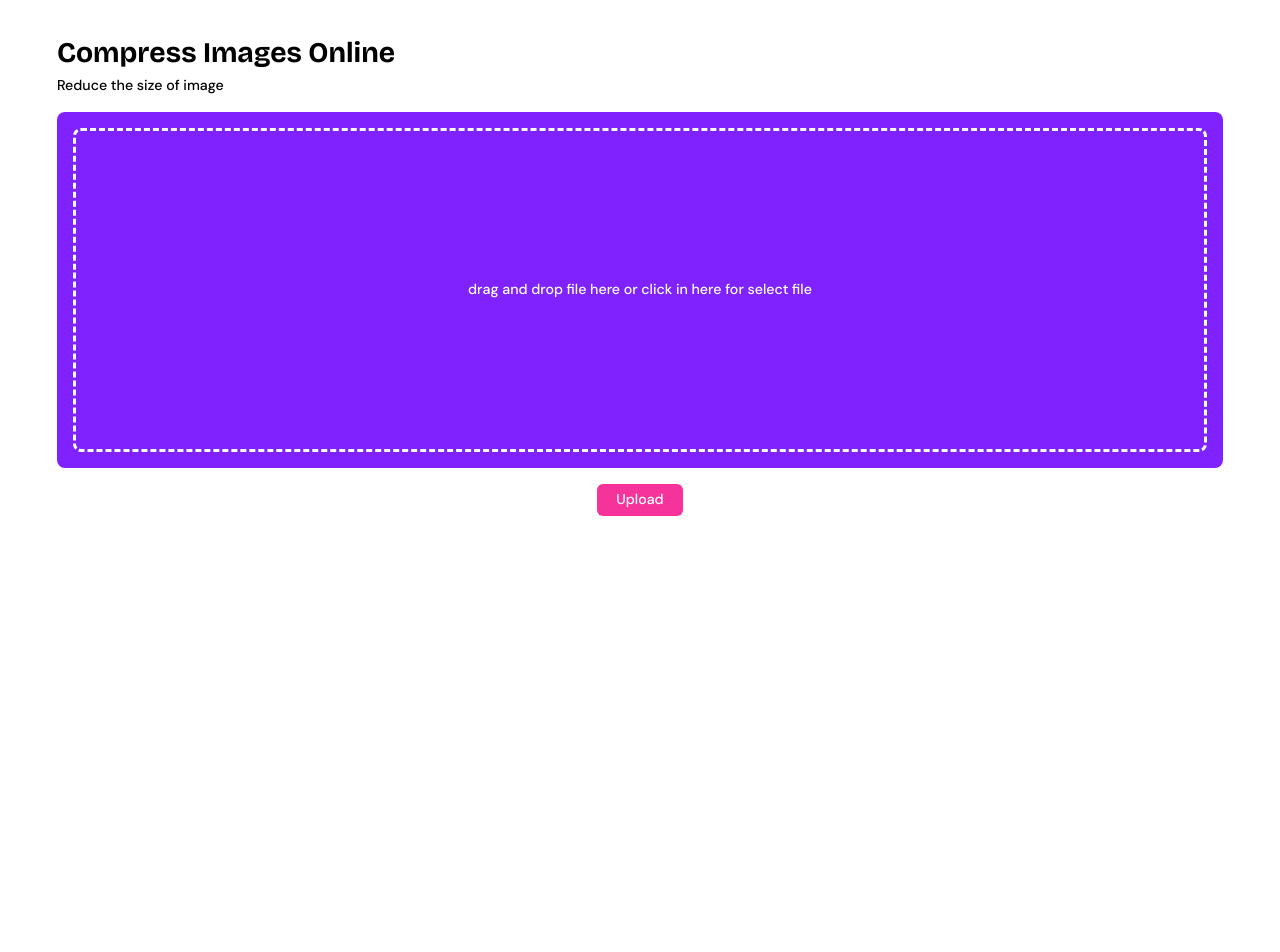
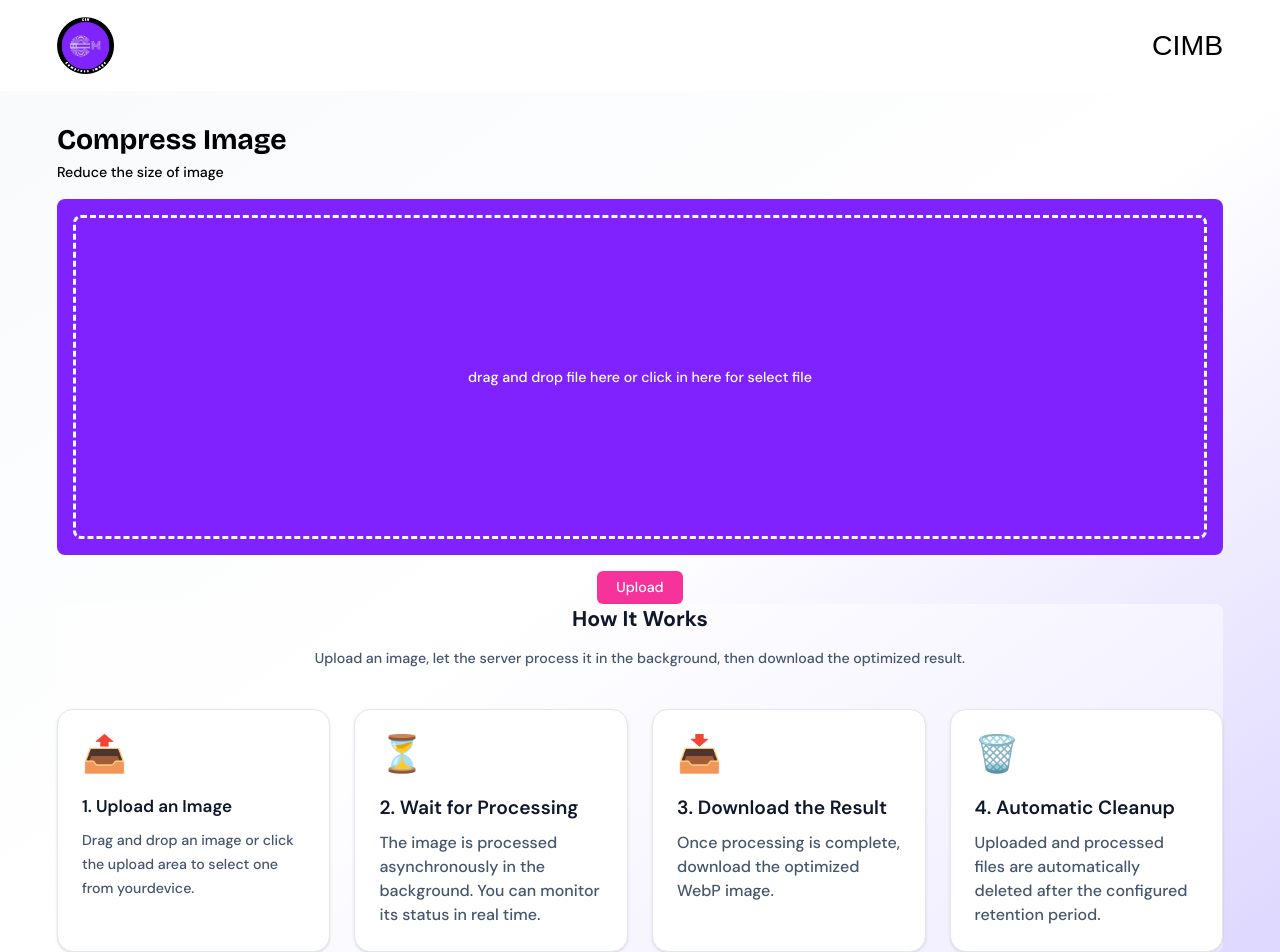
Before and after one commit to Salthof28/fe-cfactor-image-processing-web, a Next.js app: page / in a window 1280 px wide. Shown: the top 952 px of the page. Before the commit the page ends 800 px from the top, so only its background shows below. Built offline with nearby package versions, Linux system fonts and the light colour scheme; a web font is replaced by a local one.

Commit message:
docs: descript the project and how to use the project

```diff
--- a/pnpm-workspace.yaml
+++ /dev/null
@@ -1,3 +0,0 @@
-ignoredBuiltDependencies:
-  - sharp
-  - unrs-resolver
--- a/src/app/page.tsx
+++ b/src/app/page.tsx
@@ -1,16 +1,50 @@
 import { DropFile } from "@/components/home/DropFile";
+import { Footer } from "@/components/ui/Footer";
+import { Navbar } from "@/components/ui/Navbar";
 import { bricolageGrotest, dmSans } from "@/lib/font";
 
 export default function Home() {
   return (
     <div>
-      <main className={`max-md:pt-[2em] z-10 bg-white flex justify-center min-h-screen`}>
-        <div className={`max-w-360 flex flex-col px-[clamp(0.6em,calc(var(--prefcalc)*4),4em)] py-[2em] w-full text-black ${dmSans.className}`}>
-          <h4 className={`text-[clamp(1.2em,calc(var(--prefcalc)*2),2em)] ${bricolageGrotest.className}`}>Compress Images Online</h4>
+      <Navbar />
+      <main className={`max-md:pt-[2em] z-10 bg-linear-to-br from-slate-50 via-white to-violet-200 flex justify-center min-h-screen`}>
+        <div className={`max-w-360 flex flex-col px-[clamp(0.6em,calc(var(--prefcalc)*4),4em)] py-[clamp(0.4em,calc(var(--prefcalc)*2),2em)] w-full text-black ${dmSans.className}`}>
+          <h4 className={`text-[clamp(1.2em,calc(var(--prefcalc)*2),2em)] ${bricolageGrotest.className}`}>Compress Image</h4>
           <p className={`text-[clamp(0.8em,calc(var(--prefcalc)*1),1em)]`}>Reduce the size of image</p>
           <DropFile/>
+          <section className={`bg-white/50 rounded-lg`}>
+            <h2 className="text-center text-[clamp(0.8em,calc(var(--prefcalc)*1.5),1.5em)] font-bold text-slate-900">How It Works</h2>
+            <p className="mx-auto mt-3 max-w-2xl text-center text-slate-600 text-[clamp(0.8em,calc(var(--prefcalc)*1),1em)]"> Upload an image, let the server process it in the background, then download the optimized result.</p>
+            <div className="mt-10 grid gap-6 md:grid-cols-2 xl:grid-cols-4">
+
+              <article className="rounded-2xl border border-slate-200 bg-white p-6 shadow-sm text-[clamp(0.8em,calc(var(--prefcalc)*1),1em)]">
+                <div className="text-4xl">📤</div>
+                <h3 className="mt-5 text-[1.2em] font-semibold text-slate-900">1. Upload an Image</h3>
+                <p className="mt-2 leading-6 text-slate-600">Drag and drop an image or click the upload area to select one from yourdevice.</p>
+              </article>
+
+              <article className="rounded-2xl border border-slate-200 bg-white p-6 shadow-sm">
+                <div className="text-4xl">⏳</div>
+                <h3 className="mt-5 text-[1.2em] font-semibold text-slate-900">2. Wait for Processing</h3>
+                <p className="mt-2 leading-6 text-slate-600"> The image is processed asynchronously in the background. You can monitor its status in real time.</p>
+              </article>
+
+              <article className="rounded-2xl border border-slate-200 bg-white p-6 shadow-sm">
+                <div className="text-4xl">📥</div>
+                <h3 className="mt-5 text-[1.2em] font-semibold text-slate-900">3. Download the Result</h3>
+                <p className="mt-2 leading-6 text-slate-600">Once processing is complete, download the optimized WebP image.</p>
+              </article>
+
+              <article className="rounded-2xl border border-slate-200 bg-white p-6 shadow-sm">
+                <div className="text-4xl">🗑️</div>
+                <h3 className="mt-5 text-[1.2em] font-semibold text-slate-900">4. Automatic Cleanup</h3>
+                <p className="mt-2 leading-6 text-slate-600">Uploaded and processed files are automatically deleted after the configured retention period.</p>
+              </article>
+            </div>
+          </section>
         </div>
       </main>
+      <Footer />
     </div>
   );
 }
```
Also changed, not shown: 1 other file (tests, documents, lock files or other folders).
